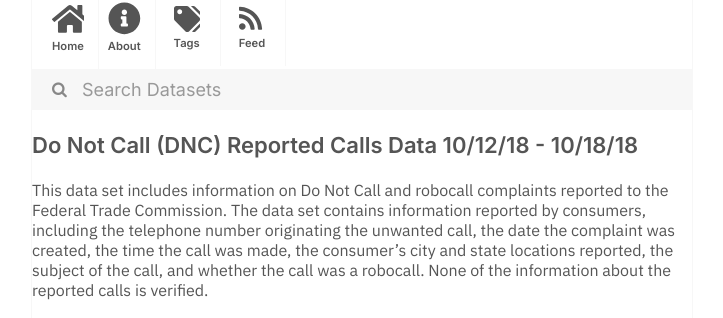
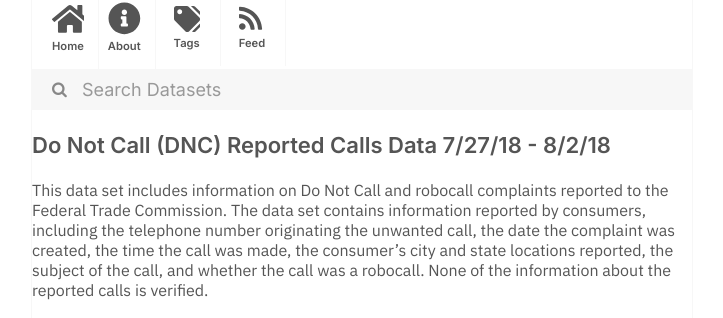
Before and after one commit to dayda-entities/federal-trade-commission, a Jekyll site: the page built from _posts/2020-11-12-do-not-call-dnc-reported-calls.md, in a window 1280 px wide. Shown: the part 216-534 px from the top of the page, without its empty margins (278-1001 px from the left). Built offline with Jekyll 4.4.1, drawn with Linux system fonts in a browser that asks for light colours.

Commit message:
Publish Data

```diff
--- a/_posts/2020-11-12-do-not-call-dnc-reported-calls.md
+++ b/_posts/2020-11-12-do-not-call-dnc-reported-calls.md
@@ -1,7 +1,7 @@
 ---
-title: Do Not Call (DNC) Reported Calls Data 10/12/18 - 10/18/18
-created: '2020-11-12T12:20:46.863280'
-modified: '2020-11-12T12:20:46.863304'
+title: Do Not Call (DNC) Reported Calls Data 7/27/18 - 8/2/18
+created: '2020-11-12T12:20:42.895425'
+modified: '2020-11-12T12:20:42.895436'
 state: active
 type: dataset
 tags:
@@ -12,7 +12,7 @@ tags:
   - Robocalls
 groups: []
 csv_url: >-
-  https://www.ftc.gov/sites/default/files/dnc_complaint_numbers_2018-10-15-19.csv
+  https://www.ftc.gov/sites/default/files/dnc_complaint_numbers_2018-07-30-08-03.csv
 json_url: ''
 layout: post
 
```
